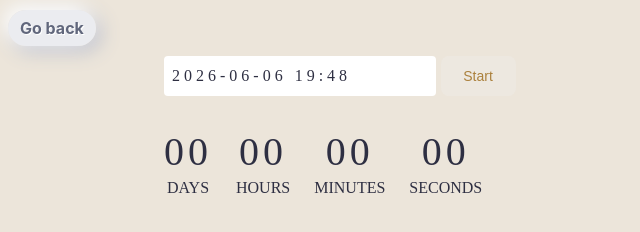
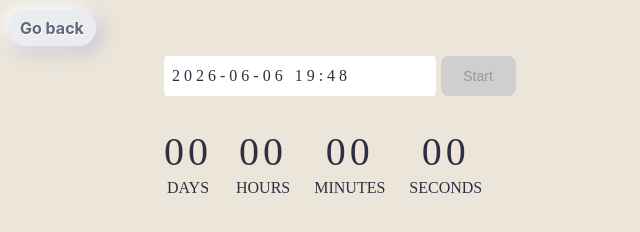
Before and after one commit to Pavel197009/goit-js-hw-10, a plain HTML site: page 1-timer.html in a window 1280 px wide. Shown: the whole page, without its empty margins (0-640 px from the left). Drawn offline with Linux system fonts and the light colour scheme.

Commit message:
Deploying to gh-pages from @ Pavel197009/goit-js-hw-10@edf1e3770244115a18b998991715321d29c9c174 🚀

```diff
--- a/1-timer.html
+++ b/1-timer.html
@@ -9,7 +9,7 @@
   <link rel="modulepreload" crossorigin href="/goit-js-hw-10/assets/modulepreload-polyfill-B5Qt9EMX.js">
   <link rel="modulepreload" crossorigin href="/goit-js-hw-10/assets/vendor-BbbuE1sJ.js">
   <link rel="stylesheet" crossorigin href="/goit-js-hw-10/assets/vendor-CZjNVMTf.css">
-  <link rel="stylesheet" crossorigin href="/goit-js-hw-10/assets/common-tmFKHQYc.css">
+  <link rel="stylesheet" crossorigin href="/goit-js-hw-10/assets/common-CwODF6nu.css">
 </head>
 
 <body>
```
Also changed, not shown: 2-snackbar.html (+1 -1 lines), assets/common-CwODF6nu.css (added, +1 -0 lines), assets/common-tmFKHQYc.css (deleted, +0 -1 lines), index.html (+1 -1 lines).
